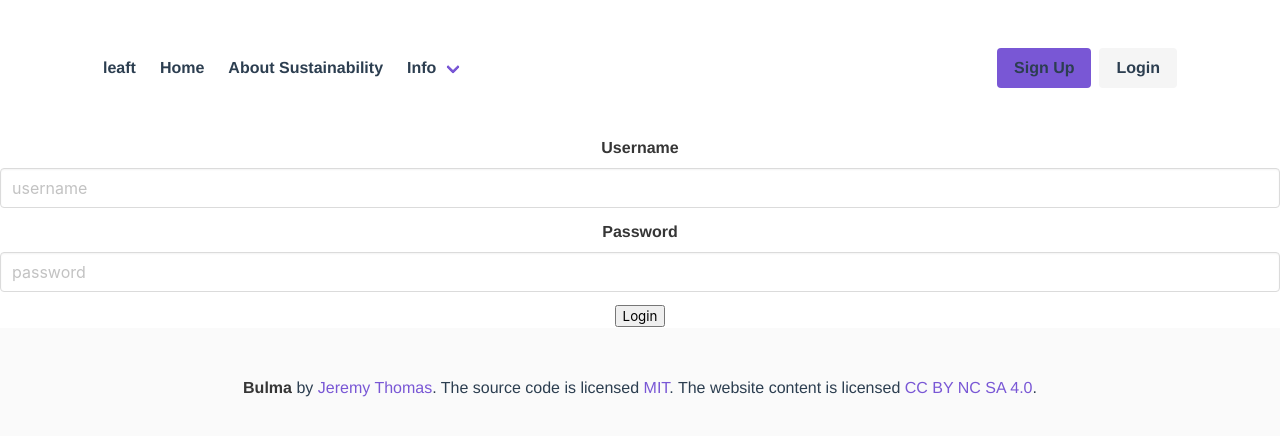
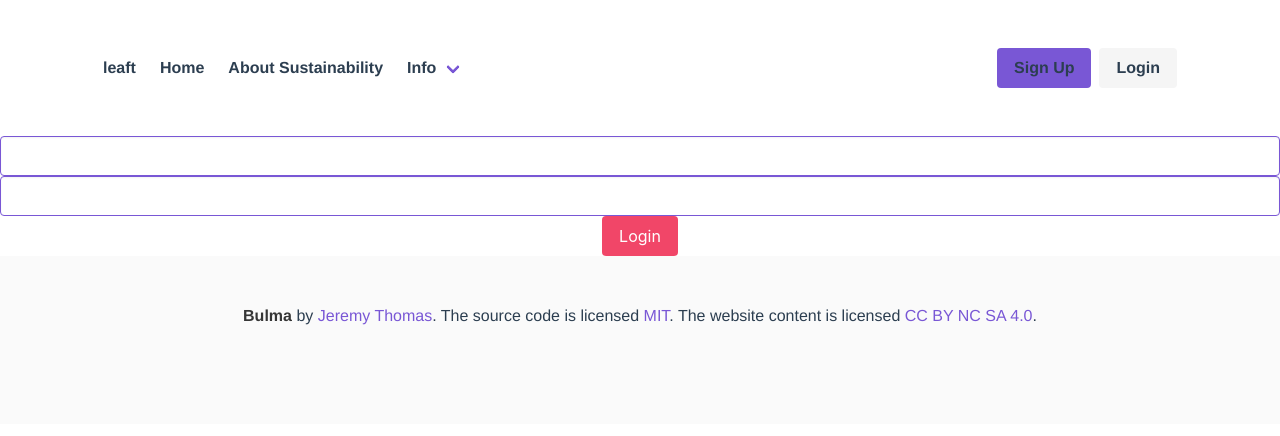
Before and after one commit to narissa-hajratalli/frontend-project-4, a Vue app: page /#/Login in a window 1280 px wide. Shown: the top 436 px of the page. Built offline with nearby package versions, Linux system fonts and the light colour scheme.

Commit message:
Login form completed

```diff
--- a/package.json
+++ b/package.json
@@ -17,7 +17,7 @@
     "@vue/cli-plugin-babel": "~4.5.0",
     "@vue/cli-plugin-eslint": "~4.5.0",
     "@vue/cli-plugin-router": "^4.5.6",
-    "@vue/cli-service": "~4.5.0",
+    "@vue/cli-service": "^4.5.6",
     "babel-eslint": "^10.1.0",
     "eslint": "^6.7.2",
     "eslint-plugin-vue": "^6.2.2",
--- a/src/App.vue
+++ b/src/App.vue
@@ -1,11 +1,9 @@
 <template>
   <div id="app">
     <div id="nav">
-      <Header v-bind:URL="URL" @loggedIn="login($event)"/>
-
-
+      <Header v-bind:URL="URL"/>
     </div>
-    <router-view/>
+    <router-view @loggedIn="login($event)"/>
     <Footer/>
   </div>
 </template>
@@ -29,6 +27,7 @@ export default {
   },
   methods: {
     login: function(event){
+      console.log('event heard')
       this.loggedIn = true
       this.tokens = event
       this.$router.push('/')
--- a/src/views/Login.vue
+++ b/src/views/Login.vue
@@ -1,12 +1,9 @@
 <template>
   <div class="login">
-      <b-field label="Username">
-          <b-input type='username' value="" placeholder="username"></b-input>
-      </b-field>
-      <b-field label="Password">
-          <b-input type="password" value="" placeholder="password"></b-input>
-      </b-field>
-      <button @click="handleLogin">Login</button>
+      <input class='input is-primary' type="text" v-model="username"/>
+      <input class='input is-primary' type="password" v-model="password"/>
+      <br/>
+      <button class="button is-danger" @click="handleLogin">Login</button>
   </div>
 
 
@@ -49,12 +46,9 @@ export default {
           alert('Incorrect Login')
         }
       })
-    }
+    },
+////// MORE FUNCTIONS HERE ////
 
-
-
-
-
-  }
+  },
 }
 </script>
```
Also changed, not shown: 1 other file (tests, documents, lock files or other folders).
